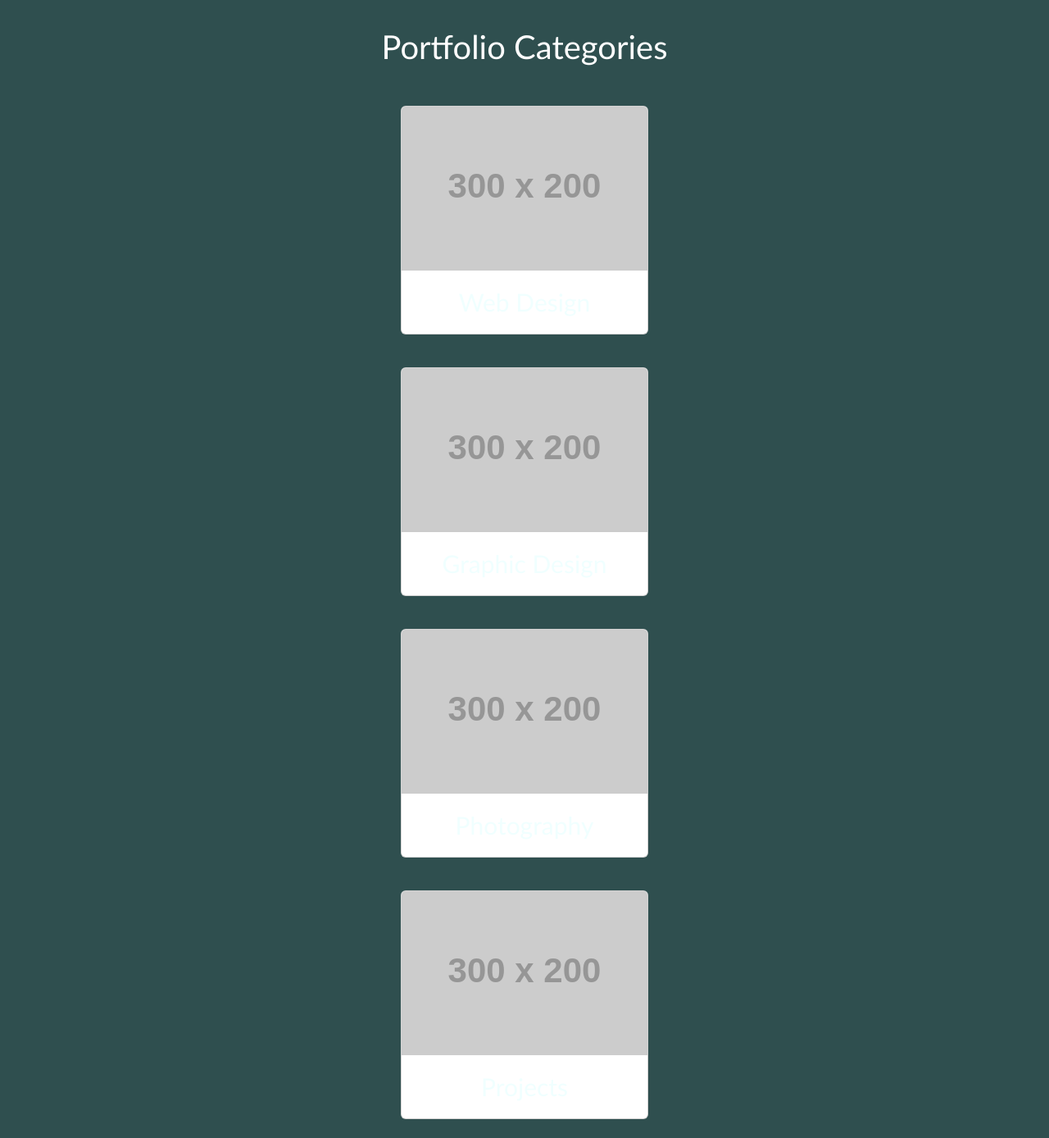
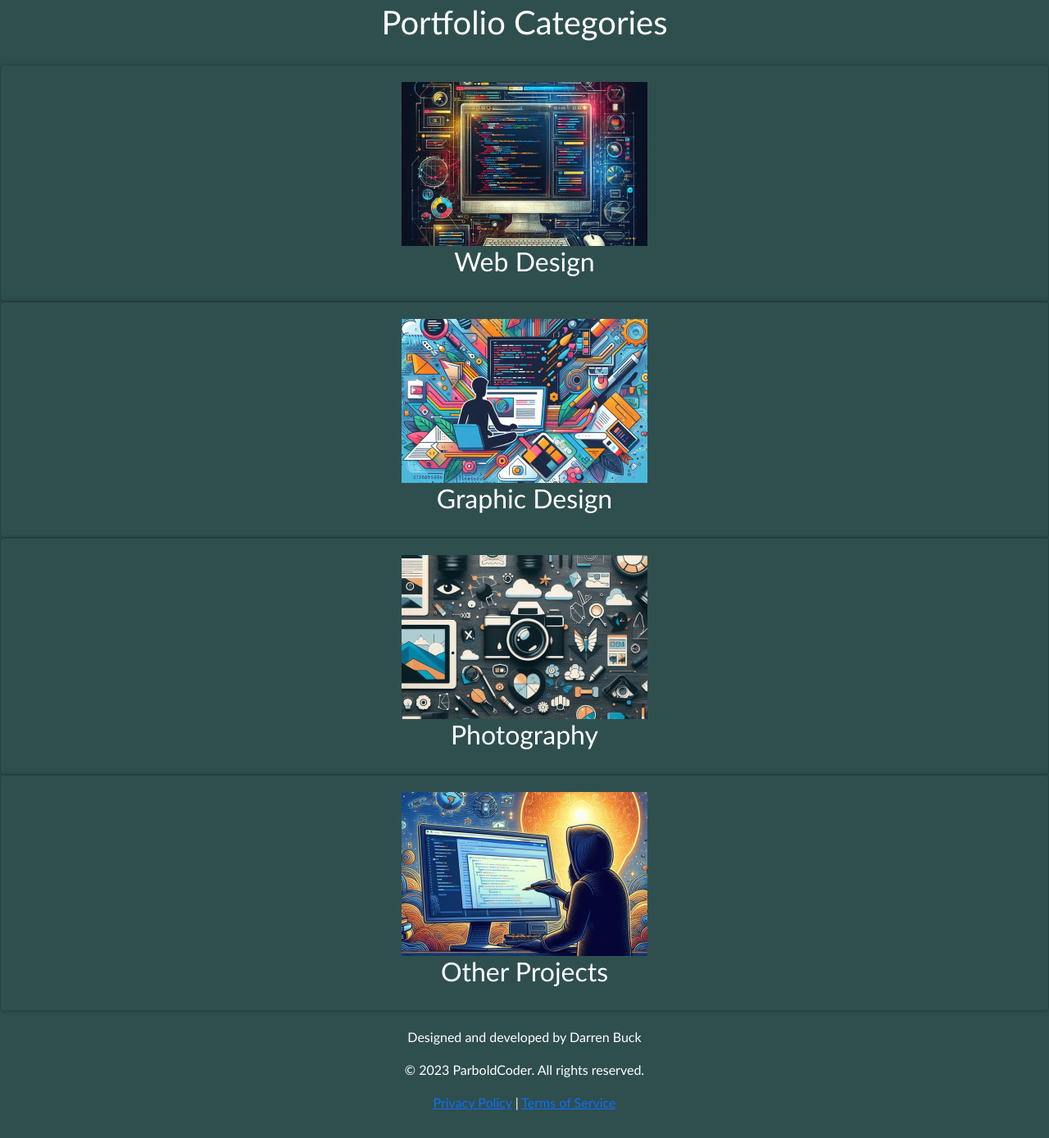
Before and after one commit to ParboldCoder/Bootstrap-Portfolio, a plain HTML site: page index.html in a window 1280 px wide. Shown: the part 913-2301 px from the top of the page at 82% size. Drawn offline with nearby package versions, Linux system fonts and the light colour scheme; placeholder pictures from the web are drawn by us.

Commit message:
new images, updated CSS and HTML

```diff
--- a/css/style.css
+++ b/css/style.css
@@ -37,6 +37,14 @@ body {
     color: #fff;
   }
 
+  .portfolioGrid {
+    display: flex;
+    justify-self: space-between;
+    align-items: center;
+    grid-template-columns: repeat(1, 1fr);
+    grid-gap: 20px;
+  }
+
   #heroGrid {
     display: flex;
     justify-content: space-between;
@@ -46,7 +54,7 @@ body {
 
   .heroGridArea {
     flex: 1;
-    padding: 20px;
+    padding: 5px;
     background-color: darkslategrey;
     color: azure;
     margin: 0 10px;
@@ -60,35 +68,22 @@ body {
     padding: 20px 0;
   }
 
-  #categoryGrid {
-    font-family: 'Calibri', sans-serif;
-    font-size: 30px;
-    text-align: center;
-    display: flex;
-    justify-content: center;
+  .catergory-list {
+    color: azure;
     align-items: center;
-    flex-wrap: row;
-    padding: 20px 20px 20px 20px;
+    grid-template-columns: repeat(1, 1fr);
+    grid-gap: 20px;
+    text-align: center
   }
 
   .card {
-    color: azure;
-    position: static;
-    transition: transform 0.3s, box-shadow 0.3s;
-  }
-
-  .card:hover {
-    transform: scale(1.1);
-    box-shadow: 0 0 20px rgba(0, 0, 0, 0.3);
-  }
-
-  .categoryGridArea img {
-    max-width: 100%;
-    height: auto;
-  }
-
-  .categoryGridArea .heading {
-    color: azure;
+    display: block;
+    justify-content: space-evenly;
+    background-color: darkslategrey;
+    color: #fff;
+    padding: 20px;
+    border-radius: 5px;
+    box-shadow: 0 0 10px rgba(0, 0, 0, 0.2);
   }
 
   .footer {
--- a/index.html
+++ b/index.html
@@ -40,43 +40,42 @@
       <div id="headline">
         <h2>Web Design Showcase</h2>
         <p>Showcasing a collection of stunning web designs with modern aesthetics and functionality.</p>
-        <img src="https://placehold.co/600x400" alt="Featured Project Image">
+        <img src="./images/showcase.png" alt="Showcase">
       </div>
     </div>
   </section>
 
   <div class="subHeading">
     <h1>Portfolio Categories</h1>
+</div>
+
+<section class="catergory-list">
+
+  <div class="category">
+    <div class="card">
+    <img src="./images/webdesign.png" alt="Web Design">
+    <h2>Web Design</h2>
   </div>
 
-  <section id="categoryGrid">
-    <div class="categoryGridArea">
-        <div class="card">
-        <img src="https://placehold.co/300x200" class="card-img-top" alt="...">
-        <div class="card-body">
-        <div class="heading">Web Design</div>
-    </section>
+  <div class="category">
+    <div class="card">
+    <img src="./images/graphicdesign.png" alt="Graphic Design">
+    <h2>Graphic Design</h2>
+  </div>
 
-    <section id="categoryGrid">
-        <div class="card">
-        <img src="https://placehold.co/300x200" class="card-img-top" alt="...">
-        <div class="card-body">
-        <div class="heading">Graphic Design</div>
-    </section>
+  <div class="category">
+    <div class="card">
+    <img src="./images/photography.png" alt="Photography">
+    <h2>Photography</h2>
+  </div>
 
-    <section id="categoryGrid">
-        <div class="card">
-        <img src="https://placehold.co/300x200" class="card-img-top" alt="...">
-        <div class="card-body">
-        <div class="heading">Photography</div>
-    </section>
+  <div class="category">
+    <div class="card">
+    <img src="./images/projects.png" alt="Other Projects">
+    <h2>Other Projects</h2>
+  </div>
+</section>
 
-    <section id="categoryGrid">
-        <div class="card">
-        <img src="https://placehold.co/300x200" class="card-img-top" alt="...">
-        <div class="card-body">
-        <div class="heading">Projects</div>
-    </section>
 
   <footer>
     <div>
@@ -100,5 +99,7 @@
       <img src="./images/facebook.png" alt="Facebook Logo"></a>
     </div>
   </section>
+
+<script src="https://cdn.jsdelivr.net/npm/bootstrap@5.3.2/dist/js/bootstrap.bundle.min.js"></script>
 </body>
 </html>
```
Also changed, not shown: images/graphicdesign.png (added), images/photography.png (added), images/projects.png (added), images/showcase.png (added), images/webdesign.png (added).
